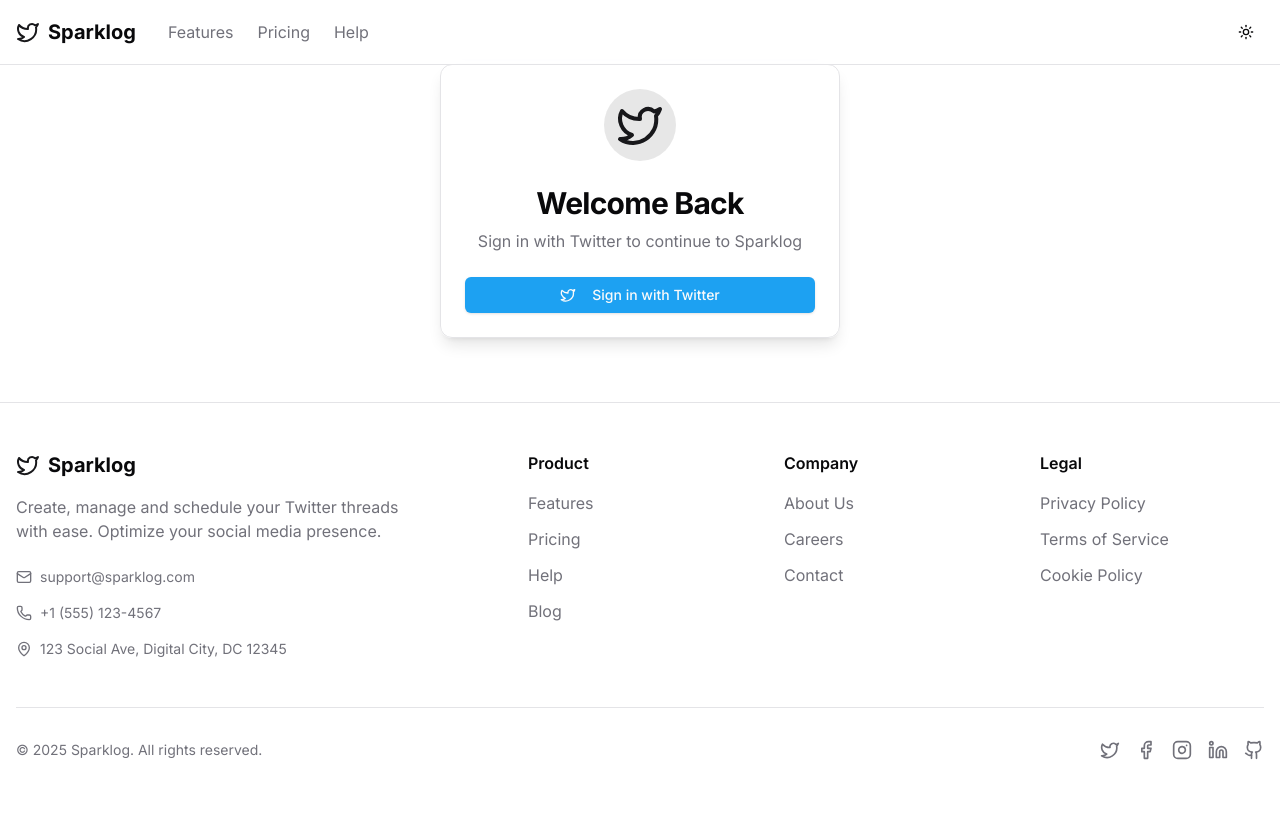
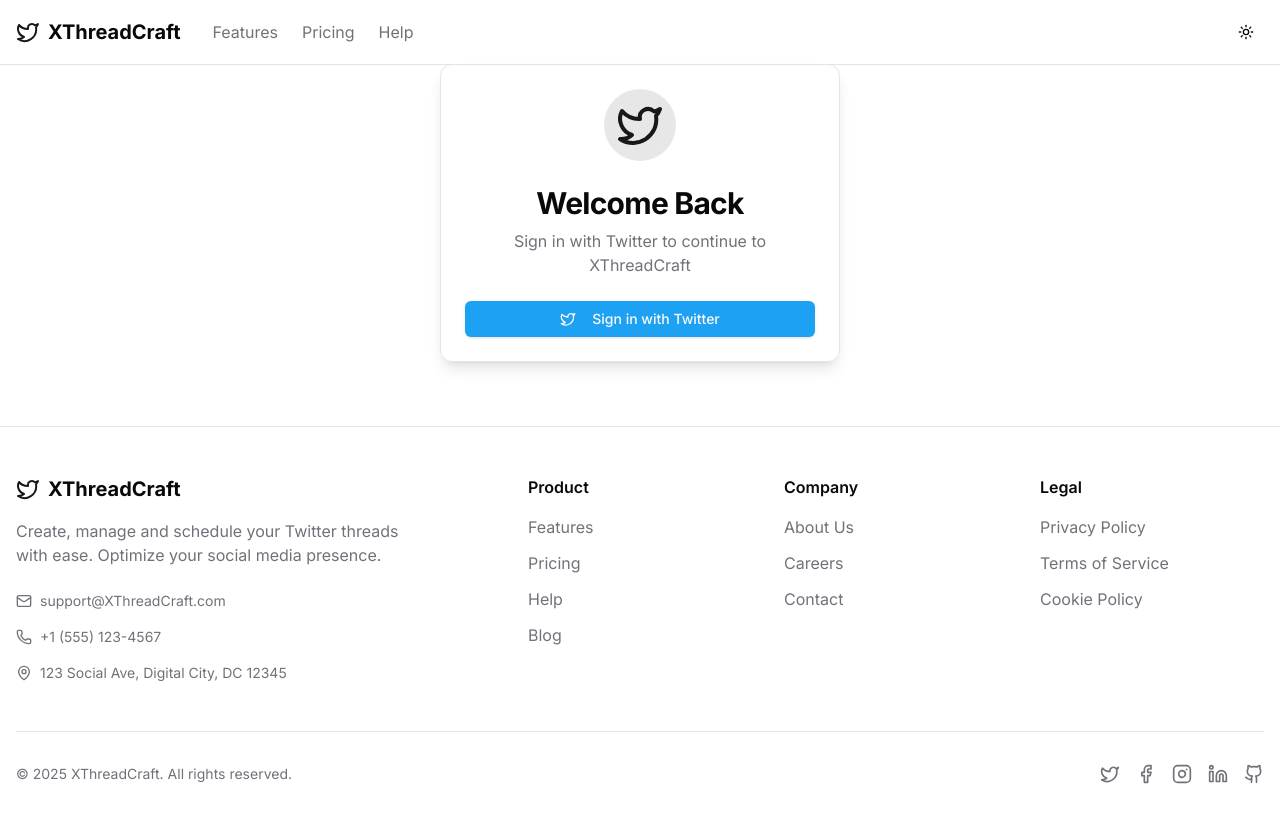
Before and after one commit to Akash01010101/sparklog-twitter, a Next.js app: page /login in a window 1280 px wide. Shown: the top 822 px of the page. Built offline with nearby package versions, Linux system fonts and the light colour scheme; no server answers.

Commit message:
name change

```diff
--- a/app/Pricing/page.tsx
+++ b/app/Pricing/page.tsx
@@ -89,7 +89,7 @@
             {[
               {
                 question: "Is it really free forever?",
-                answer: "Yes! Sparklog is completely free to use with all features included. No hidden fees or credit card required."
+                answer: "Yes! XThreadCraft is completely free to use with all features included. No hidden fees or credit card required."
               },
               {
                 question: "Are there any usage limits?",
--- a/app/components/customer-reviews.tsx
+++ b/app/components/customer-reviews.tsx
@@ -10,7 +10,7 @@
     name: 'Sarah Johnson',
     handle: '@sarahj_writes',
     avatar: 'SJ',
-    content: 'Sparklog has completely transformed how I manage my Twitter presence. The thread creation tool is intuitive and powerful! 🚀',
+    content: 'XThreadCraft has completely transformed how I manage my Twitter presence. The thread creation tool is intuitive and powerful! 🚀',
     rating: 5
   },
   {
@@ -24,7 +24,7 @@
     name: 'Emma Davis',
     handle: '@emmawrites',
     avatar: 'ED',
-    content: 'Clean interface, great support, and amazing features. Sparklog makes thread creation a breeze! ✨',
+    content: 'Clean interface, great support, and amazing features. XThreadCraft makes thread creation a breeze! ✨',
     rating: 5
   },
   {
@@ -62,7 +62,7 @@
         >
           <h2 className="text-3xl font-bold mb-4">What Our Users Say</h2>
           <p className="text-muted-foreground max-w-2xl mx-auto">
-            Join thousands of content creators who trust Sparklog for their social media management
+            Join thousands of content creators who trust XThreadCraft for their social media management
           </p>
         </motion.div>
 
--- a/app/components/faq-section.tsx
+++ b/app/components/faq-section.tsx
@@ -10,20 +10,20 @@
 
 const faqs = [
   {
-    question: 'What is Sparklog?',
-    answer: 'Sparklog is a comprehensive Twitter thread management platform that helps content creators design, write, and schedule their Twitter threads efficiently. It provides tools for content organization, scheduling, and analytics.'
+    question: 'What is XThreadCraft?',
+    answer: 'XThreadCraft is a comprehensive Twitter thread management platform that helps content creators design, write, and schedule their Twitter threads efficiently. It provides tools for content organization, scheduling, and analytics.'
   },
   {
     question: 'How does thread scheduling work?',
-    answer: 'With Sparklog, you can create threads in advance and schedule them to be posted at optimal times. Our platform automatically splits your content into perfectly formatted tweets and posts them at your specified times.'
+    answer: 'With XThreadCraft, you can create threads in advance and schedule them to be posted at optimal times. Our platform automatically splits your content into perfectly formatted tweets and posts them at your specified times.'
   },
   {
     question: 'Can I manage multiple Twitter accounts?',
-    answer: 'Yes! Sparklog supports multiple Twitter account management. You can easily switch between accounts and manage content for different audiences from a single dashboard.'
+    answer: 'Yes! XThreadCraft supports multiple Twitter account management. You can easily switch between accounts and manage content for different audiences from a single dashboard.'
   },
   {
-    question: 'What analytics does Sparklog provide?',
-    answer: 'Sparklog offers comprehensive analytics including engagement rates, best posting times, audience growth, and content performance metrics to help you optimize your Twitter strategy.'
+    question: 'What analytics does XThreadCraft provide?',
+    answer: 'XThreadCraft offers comprehensive analytics including engagement rates, best posting times, audience growth, and content performance metrics to help you optimize your Twitter strategy.'
   },
   {
     question: 'Is there a free plan available?',
@@ -43,7 +43,7 @@
         >
           <h2 className="text-3xl font-bold mb-4">Frequently Asked Questions</h2>
           <p className="text-muted-foreground max-w-2xl mx-auto">
-            Find answers to common questions about Sparklog and its features
+            Find answers to common questions about XThreadCraft and its features
           </p>
         </motion.div>
 
--- a/app/components/thread-preview.tsx
+++ b/app/components/thread-preview.tsx
@@ -69,7 +69,7 @@
                 <p className="text-sm text-muted-foreground">2/ Write, schedule, and manage your Twitter threads all in one place 📝</p>
               </div>
               <div className="p-4 bg-muted/50 rounded-lg">
-                <p className="text-sm text-muted-foreground">3/ Join thousands of content creators who trust Sparklog! 🌟</p>
+                <p className="text-sm text-muted-foreground">3/ Join thousands of content creators who trust XThreadCraft! 🌟</p>
               </div>
             </div>
           </div>
--- a/app/layout.tsx
+++ b/app/layout.tsx
@@ -9,15 +9,15 @@
 export const metadata: Metadata = {
   metadataBase: new URL('https://sparklog-twitter.vercel.app'),
   title: {
-    default: "Sparklog - Twitter Thread Management Platform",
-    template: "%s | Sparklog"
+    default: "XThreadCraft - Twitter Thread Management Platform",
+    template: "%s | XThreadCraft"
   },
-  description: "Create, manage and schedule your Twitter threads with ease. Sparklog helps content creators optimize their social media presence with AI-powered tools and analytics.",
+  description: "Create, manage and schedule your Twitter threads with ease. XThreadCraft helps content creators optimize their social media presence with AI-powered tools and analytics.",
   keywords: ["Twitter", "thread", "social media", "content management", "scheduling", "automation", "AI writing", "analytics", "social media optimization"],
-  authors: [{ name: "Sparklog Team", url: "https://sparklog-twitter.vercel.app/team" }],
-  creator: "Sparklog",
-  publisher: "Sparklog",
-  applicationName: "Sparklog",
+  authors: [{ name: "XThreadCraft Team", url: "https://sparklog-twitter.vercel.app/team" }],
+  creator: "XThreadCraft",
+  publisher: "XThreadCraft",
+  applicationName: "XThreadCraft",
   category: "Social Media Tools",
   robots: {
     index: true,
@@ -45,9 +45,9 @@
     type: "website",
     locale: "en_US",
     url: "https://sparklog-twitter.vercel.app",
-    title: "Sparklog - Twitter Thread Management Platform",
+    title: "XThreadCraft - Twitter Thread Management Platform",
     description: "Create, manage and schedule your Twitter threads with ease using AI-powered tools",
-    siteName: "Sparklog",
+    siteName: "XThreadCraft",
     images: [{
       url: "https://sparklog-twitter.vercel.app/og-image.png",
       width: 1200,
@@ -57,10 +57,10 @@
   },
   twitter: {
     card: "summary_large_image",
-    title: "Sparklog - Twitter Thread Management Platform",
+    title: "XThreadCraft - Twitter Thread Management Platform",
     description: "Create, manage and schedule your Twitter threads with ease using AI-powered tools",
-    creator: "@sparklog",
-    site: "@sparklog",
+    creator: "@xthreadcraft",
+    site: "@xthreadcraft",
     images: ["https://sparklog-twitter.vercel.app/og-image.png"]
   },
   icons: {
--- a/app/login/page.tsx
+++ b/app/login/page.tsx
@@ -44,7 +44,7 @@
           <div className="space-y-2 text-center">
             <CardTitle className="text-3xl font-bold">Welcome Back</CardTitle>
             <p className="text-muted-foreground">
-              Sign in with Twitter to continue to Sparklog
+              Sign in with Twitter to continue to XThreadCraft
             </p>
           </div>
         </CardHeader>
--- a/app/page.tsx
+++ b/app/page.tsx
@@ -58,7 +58,7 @@
   },
   {
     title: 'Documentation',
-    description: 'Learn how to use Sparklog',
+    description: 'Learn how to use XThreadCraftThread',
     icon: FileText,
     href: '/docs',
     features: ['Guides', 'API docs', 'Examples']
@@ -243,7 +243,7 @@
         >
           <h2 className="text-4xl font-bold mb-8">Ready to Start Creating?</h2>
           <p className="text-2xl text-muted-foreground mb-10 max-w-3xl mx-auto">
-            Join thousands of content creators who trust Sparklog for their Twitter presence
+            Join thousands of content creators who trust XThreadCraft for their Twitter presence
           </p>
           <Link href="/thread">
             <Button size="lg" className="gap-3 text-lg px-8 py-6">
--- a/app/thread/header.tsx
+++ b/app/thread/header.tsx
@@ -11,7 +11,7 @@
       <div className="container mx-auto px-4 h-16 flex items-center justify-between">
         <div className="flex items-center space-x-6">
           <Link href="/" className="text-xl font-bold text-primary dark:text-primary">
-            Sparklog
+            XThreadCraft
           </Link>
           <nav className="hidden md:flex items-center space-x-4">
             <Button variant="ghost">Drafts</Button>
--- a/components/footer.tsx
+++ b/components/footer.tsx
@@ -22,14 +22,14 @@
     { name: "Cookie Policy", href: "/legal/cookies" },
   ],
   social: [
-    { name: "Twitter", href: "https://twitter.com/sparklog", icon: Twitter },
-    { name: "Facebook", href: "https://facebook.com/sparklog", icon: Facebook },
-    { name: "Instagram", href: "https://instagram.com/sparklog", icon: Instagram },
-    { name: "LinkedIn", href: "https://linkedin.com/company/sparklog", icon: Linkedin },
-    { name: "GitHub", href: "https://github.com/sparklog", icon: Github },
+    { name: "Twitter", href: "https://twitter.com/xthreadcraft", icon: Twitter },
+    { name: "Facebook", href: "https://facebook.com/xthreadcraft", icon: Facebook },
+    { name: "Instagram", href: "https://instagram.com/xthreadcraft", icon: Instagram },
+    { name: "LinkedIn", href: "https://linkedin.com/company/xthreadcraft", icon: Linkedin },
+    { name: "GitHub", href: "https://github.com/xthreadcraft", icon: Github },
   ],
   contact: [
-    { icon: Mail, text: "support@sparklog.com", href: "mailto:support@sparklog.com" },
+    { icon: Mail, text: "support@XThreadCraft.com", href: "mailto:support@XThreadCraft.com" },
     { icon: Phone, text: "+1 (555) 123-4567", href: "tel:+15551234567" },
     { icon: MapPin, text: "123 Social Ave, Digital City, DC 12345", href: "#" },
   ],
@@ -44,7 +44,7 @@
           <div className="lg:col-span-2">
             <Link href="/" className="flex items-center space-x-2 mb-4">
               <Twitter className="h-6 w-6 text-primary" />
-              <span className="font-bold text-xl">Sparklog</span>
+              <span className="font-bold text-xl">XThreadCraft</span>
             </Link>
             <p className="text-muted-foreground mb-6 max-w-sm">
               Create, manage and schedule your Twitter threads with ease. Optimize your social media presence.
@@ -120,7 +120,7 @@
         <div className="mt-12 pt-8 border-t border-border">
           <div className="flex flex-col md:flex-row justify-between items-center space-y-4 md:space-y-0">
             <p className="text-sm text-muted-foreground">
-              © {new Date().getFullYear()} Sparklog. All rights reserved.
+              © {new Date().getFullYear()} XThreadCraft. All rights reserved.
             </p>
             <div className="flex space-x-4">
               {footerLinks.social.map((social) => (
--- a/components/header.tsx
+++ b/components/header.tsx
@@ -11,7 +11,7 @@
         <div className="flex items-center space-x-8">
           <Link href="/" className="flex items-center space-x-2">
             <Twitter className="h-6 w-6 text-primary" />
-            <span className="font-bold text-xl">Sparklog</span>
+            <span className="font-bold text-xl">XThreadCraft</span>
           </Link>
           <div className="hidden md:flex space-x-6">
             <Link href="/features" className="text-muted-foreground hover:text-foreground transition-colors">Features</Link>
```
